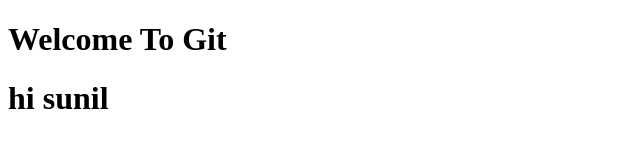
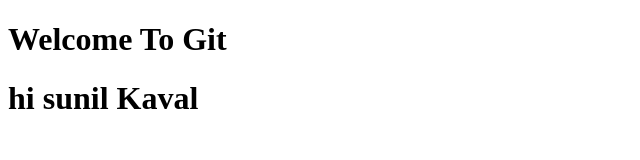
Before and after one commit to ThoratSurendra/DemoProject, a plain HTML site: page WebContent/index.html in a window 1280 px wide. Shown: the whole page, without its empty margins (0-640 px from the left). Drawn offline with Linux system fonts and the light colour scheme.

Commit message:
update Kavala
Kavala Updte

```diff
--- a/WebContent/index.html
+++ b/WebContent/index.html
@@ -6,6 +6,6 @@
 </head>
 <body>
 <h1>Welcome To Git</h1>
-<h1>hi sunil</h1>
+<h1>hi sunil Kaval</h1>
 </body>
 </html>
```
